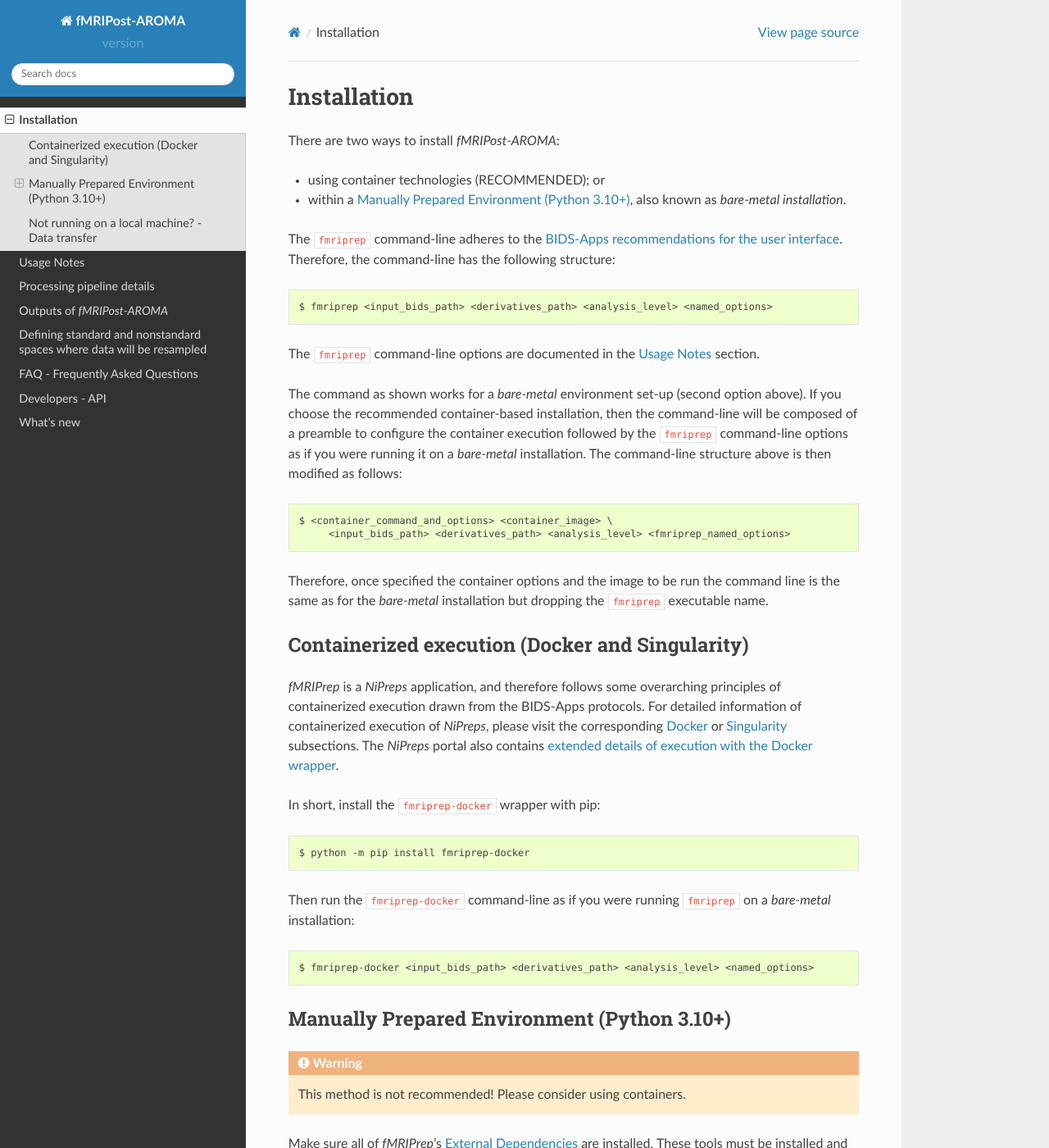
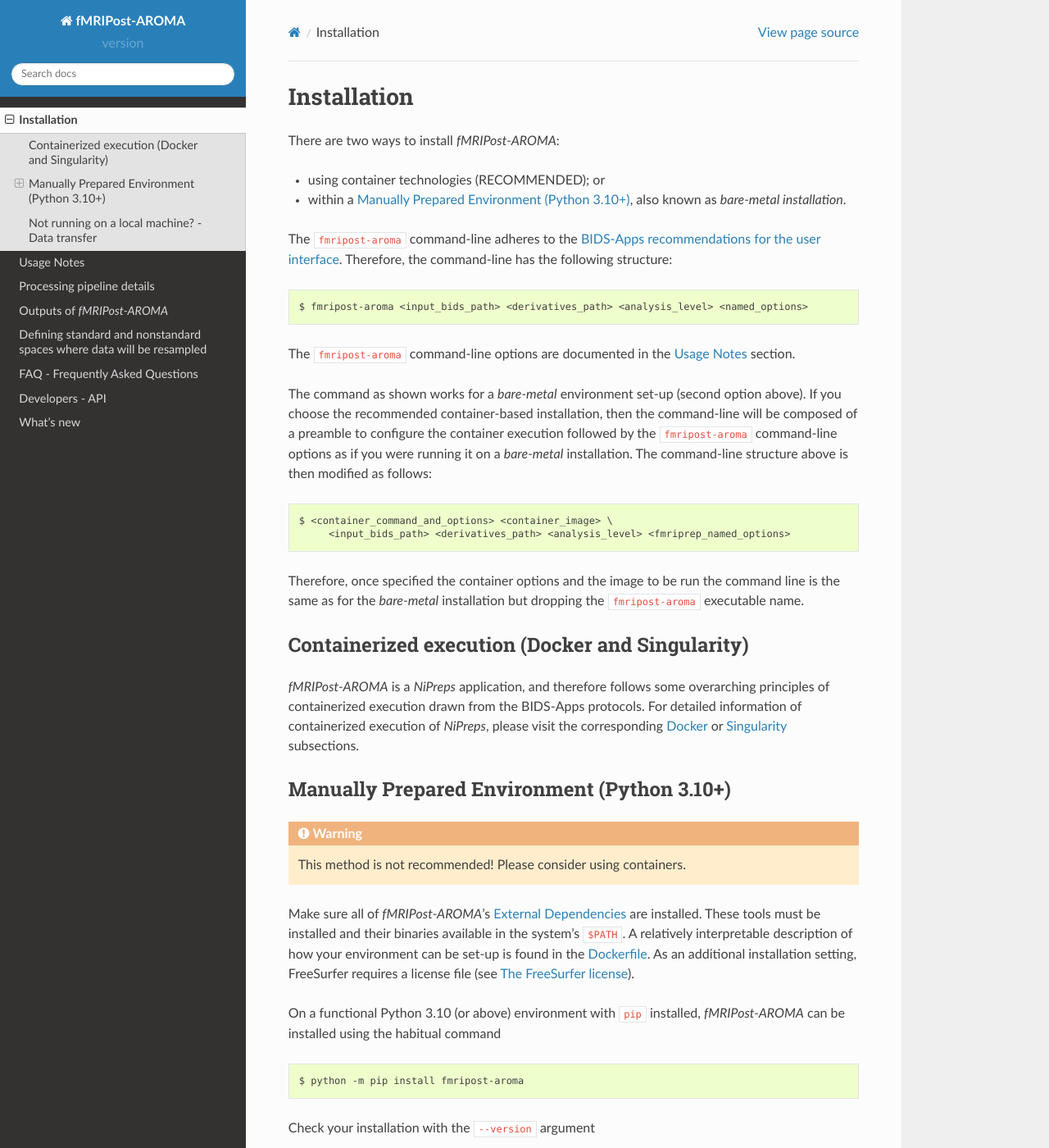
Before and after one commit to nipreps/fmripost-aroma, a Sphinx documentation site: the page built from docs/installation.rst, in a window 1280 px wide and 1400 px high. Shown: the whole window at 82% size. Built offline with Sphinx 7.4.7 and the Read the Docs theme 2.0.0, drawn with Linux system fonts in a browser that asks for light colours; some of the changed text lies outside the part shown.

Commit message:
Keep working.

```diff
--- a/docs/installation.rst
+++ b/docs/installation.rst
@@ -9,19 +9,19 @@
 * within a `Manually Prepared Environment (Python 3.10+)`_, also known as
   *bare-metal installation*.
 
-The ``fmriprep`` command-line adheres to the `BIDS-Apps recommendations
+The ``fmripost-aroma`` command-line adheres to the `BIDS-Apps recommendations
 for the user interface <usage.html#execution-and-the-bids-format>`__.
 Therefore, the command-line has the following structure::
 
-  $ fmriprep <input_bids_path> <derivatives_path> <analysis_level> <named_options>
+  $ fmripost-aroma <input_bids_path> <derivatives_path> <analysis_level> <named_options>
 
-The ``fmriprep`` command-line options are documented in the :ref:`usage`
+The ``fmripost-aroma`` command-line options are documented in the :ref:`usage`
 section.
 
 The command as shown works for a *bare-metal* environment set-up (second option above).
 If you choose the recommended container-based installation, then
 the command-line will be composed of a preamble to configure the
-container execution followed by the ``fmriprep`` command-line options
+container execution followed by the ``fmripost-aroma`` command-line options
 as if you were running it on a *bare-metal* installation.
 The command-line structure above is then modified as follows::
 
@@ -30,26 +30,15 @@
 
 Therefore, once specified the container options and the image to be run
 the command line is the same as for the *bare-metal* installation but dropping
-the ``fmriprep`` executable name.
+the ``fmripost-aroma`` executable name.
 
 Containerized execution (Docker and Singularity)
 ================================================
-*fMRIPrep* is a *NiPreps* application, and therefore follows some overarching principles
+*fMRIPost-AROMA* is a *NiPreps* application, and therefore follows some overarching principles
 of containerized execution drawn from the BIDS-Apps protocols.
 For detailed information of containerized execution of *NiPreps*, please visit the corresponding
 `Docker <https://www.nipreps.org/apps/docker/>`__
 or `Singularity <https://www.nipreps.org/apps/singularity/>`__ subsections.
-The *NiPreps* portal also contains
-`extended details of execution with the Docker wrapper <https://www.nipreps.org/apps/docker/#running-a-niprep-with-a-lightweight-wrapper>`__.
-
-In short, install the ``fmriprep-docker`` wrapper with pip::
-
-  $ python -m pip install fmriprep-docker
-
-Then run the ``fmriprep-docker`` command-line as if you were running
-``fmriprep`` on a *bare-metal* installation::
-
-  $ fmriprep-docker <input_bids_path> <derivatives_path> <analysis_level> <named_options>
 
 
 Manually Prepared Environment (Python 3.10+)
@@ -59,31 +48,31 @@
 
    This method is not recommended! Please consider using containers.
 
-Make sure all of *fMRIPrep*'s `External Dependencies`_ are installed.
+Make sure all of *fMRIPost-AROMA*'s `External Dependencies`_ are installed.
 These tools must be installed and their binaries available in the
 system's ``$PATH``.
 A relatively interpretable description of how your environment can be set-up
-is found in the `Dockerfile <https://github.com/nipreps/fmriprep/blob/master/Dockerfile>`_.
+is found in the `Dockerfile <https://github.com/nipreps/fmripost-aroma/blob/master/Dockerfile>`_.
 As an additional installation setting, FreeSurfer requires a license file (see :ref:`fs_license`).
 
 On a functional Python 3.10 (or above) environment with ``pip`` installed,
-*fMRIPrep* can be installed using the habitual command ::
+*fMRIPost-AROMA* can be installed using the habitual command ::
 
-    $ python -m pip install fmriprep
+    $ python -m pip install fmripost-aroma
 
 Check your installation with the ``--version`` argument ::
 
-    $ fmriprep --version
+    $ fmripost-aroma --version
 
 
 External Dependencies
 ---------------------
-*fMRIPrep* is written using Python 3.8 (or above), and is based on
+*fMRIPost-AROMA* is written using Python 3.8 (or above), and is based on
 nipype_.
 
-*fMRIPrep* requires some other neuroimaging software tools that are
+*fMRIPost-AROMA* requires some other neuroimaging software tools that are
 not handled by the Python's packaging system (Pypi) used to deploy
-the ``fmriprep`` package:
+the ``fmripost-aroma`` package:
 
 - FSL_ (version 6.0.7.7)
 - ANTs_ (version 2.5.1)
@@ -95,7 +84,7 @@
 
 Not running on a local machine? - Data transfer
 ===============================================
-If you intend to run *fMRIPrep* on a remote system, you will need to
+If you intend to run *fMRIPost-AROMA* on a remote system, you will need to
 make your data available within that system first.
 
 For instance, here at the Poldrack Lab we use Stanford's
--- a/docs/links.rst
+++ b/docs/links.rst
@@ -14,7 +14,6 @@
 .. _GIFTI: https://www.nitrc.org/projects/gifti/
 .. _`Connectome Workbench`: https://www.humanconnectome.org/software/connectome-workbench.html
 .. _`HCP Pipelines`: https://humanconnectome.org/software/hcp-mr-pipelines/
-.. _`Docker wrapper`: https://pypi.python.org/pypi/fmriprep-docker
 .. _`Docker Engine`: https://www.docker.com/products/container-runtime
 .. _`Docker installation`: https://docs.docker.com/install/
 .. _`Docker Hub`: https://hub.docker.com/r/nipreps/fmriprep/tags
```
Also changed, not shown: docs/usage.rst (+0 -23 lines), .pre-commit-config.yaml, 1 other file.
